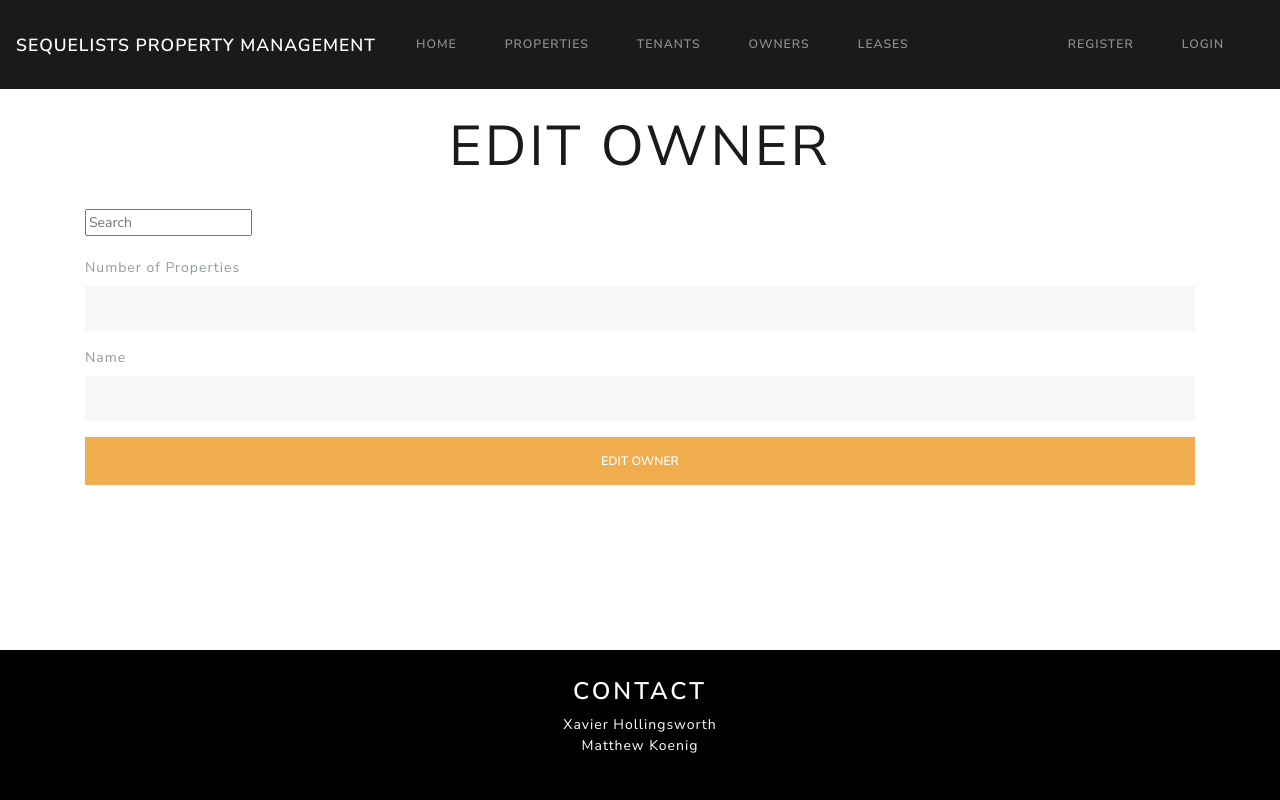
After one commit to cnleng/property_management_website, a Flask app: template app/templates/editowner.html in a window 1280 px wide. The commit adds this page. Run offline with Flask 2, Linux system fonts and the light colour scheme; the template is opened without the code that fills it, so the values that code supplies are empty; some libraries are stand-ins or nearby versions.

Commit message:
update owners

```diff
--- a/app/routes.py
+++ b/app/routes.py
@@ -152,7 +152,7 @@ def editproperty(Property_ID):
     db_connection = connect_to_database()
 
     if request.method == 'GET':
-      query = 'SELECT Street_Address, Unit_Number, Zip_Code, Square_Feet, Rooms, Bathrooms, Management_Fee, Lease_ID from property WHERE Property_ID = %s' % (Property_ID)
+      query = 'SELECT Property_ID, Street_Address, Unit_Number, Zip_Code, Square_Feet, Rooms, Bathrooms, Management_Fee, Lease_ID from property WHERE Property_ID = %s' % (Property_ID)
       result = execute_query(db_connection, query).fetchone()
       print(result)
       return render_template("editproperty.html", properties=result)
@@ -183,7 +183,7 @@ def edittenant(Tenant_ID):
     db_connection = connect_to_database()
 
     if request.method == 'GET':
-      query = 'SELECT Property_ID, Lease_ID, Name, Credit_Score, Social_Security, Date_Of_Birth from tenant WHERE Tenant_ID = %s' % (Tenant_ID)
+      query = 'SELECT Tenant_ID, Property_ID, Lease_ID, Name, Credit_Score, Social_Security, Date_Of_Birth from tenant WHERE Tenant_ID = %s' % (Tenant_ID)
       result = execute_query(db_connection, query).fetchone()
       print(result)
       return render_template("edittenant.html", tenants=result)
@@ -204,16 +204,31 @@ def edittenant(Tenant_ID):
       return redirect('/tenants')
 
 
-@app.route('/editowner')
-def editowner():
-    print("Edit owner.")
-    return render_template("editproperty.html")
+@app.route('/editowner/<Owner_ID>', methods=['POST', 'GET'])
+def editowner(Owner_ID):
+    print("Editing owner.")
+    db_connection = connect_to_database()
+
+    if request.method == 'GET':
+      query = 'SELECT Owner_ID, Number_Of_Properties, Name FROM owner WHERE Owner_ID =%s' % (Owner_ID)
+      result = execute_query(db_connection, query).fetchone()
+      print(result)
+      return render_template('editowner.html', owners=result)
+
+    if request.method == 'POST':
+      print('Updating owner...')
+      Number_Of_Properties = request.form['number']
+      Name = request.form['name']
+
+      print(request.form)
+      query = 'UPDATE owner SET Number_Of_Properties = %s, Name = %s WHERE Owner_ID = %s'
+      data = (Number_Of_Properties, Name, Owner_ID)
+      result = execute_query(db_connection, query, data)
+      return redirect('/owners')
 
 
-@app.route('/editlease')
-def editlease():
-    print("Edit lease.")
-    return render_template("editproperty.html")
+
+
 
 
 @app.route('/deleteproperty/<Property_ID>')
@@ -255,7 +270,7 @@ def deleteowner(Owner_ID):
     query2 = "SELECT * FROM owner"
     result = execute_query(db_connection, query2).fetchall()
     print(result)
-    return render_template("owner.html", owners=result)
+    return render_template("owners.html", owners=result)
 
 
 @app.route('/deletelease/<Lease_ID>')
--- /dev/null
+++ b/app/templates/editowner.html
@@ -0,0 +1,30 @@
+{% extends "base.html" %}
+
+{% block head %}
+{% endblock %}
+
+{% block body %}
+
+<div class="container mt-4">
+        <h1 class="display-4 text-center">
+          <i class="fas fa-book-open text-primary"></i> Edit Owner<span class="text-primary"></span></h1>
+
+        <br>
+        <div class="search">
+          <input type="text" id="myInput" onkeyup="myFunction()" placeholder="Search" align='right'><br><br>
+        </div>
+
+        <form id="book-form" action="{{ url_for('editowner', Owner_ID=owners[0]) }}" method="post" class='table-light'>
+          <div class="form-group">
+            <label for="number">Number of Properties</label>
+            <input type="text" name="number" class="form-control" value='{{ owners[1] }}''>
+          </div>
+          <div class="form-group">
+            <label for="name">Name</label>
+            <input type="text" name="name" class="form-control" value='{{ owners[2] }}''>
+          </div>
+
+          <input type="submit" value="Edit Owner" class="btn btn-primary btn-block btn-warning">
+        </form>
+
+{% endblock %}
--- a/app/templates/leases.html
+++ b/app/templates/leases.html
@@ -59,10 +59,10 @@
             {{ lease[3] }}
           </td>
           <td>
-            <a class="btn btn-warning" href="{{ url_for('editlease') }}">Edit</a>
+            <a class="btn btn-warning" href="{{ url_for('editlease'), Lease_ID=lease[0] }}">Edit</a>
           </td>
           <td>
-            <a class="btn btn-danger" href="{{ url_for('deletelease', Lease_ID=lease[0]) }}"" method='post'>Delete</a>
+            <a class="btn btn-danger" href="{{ url_for('deletelease', Lease_ID=lease[0]) }}" method='post'>Delete</a>
             </td>
         </tr>
 
--- a/app/templates/owners.html
+++ b/app/templates/owners.html
@@ -51,7 +51,7 @@
             {{ owner[2] }}
           </td>
           <td>
-              <a class="btn btn-warning" href="{{ url_for('editowner') }}">Edit</a>
+              <a class="btn btn-warning" href="{{ url_for('editowner', Owner_ID=owner[0]) }}">Edit</a>
             </td>
             <td>
               <a class="btn btn-danger" href="{{ url_for('deleteowner', Owner_ID=owner[0]) }}"" method='post'>Delete</a>
```
Also changed, not shown: app/templates/editproperty.html (+8 -8 lines), app/templates/edittenant.html (+6 -6 lines).
